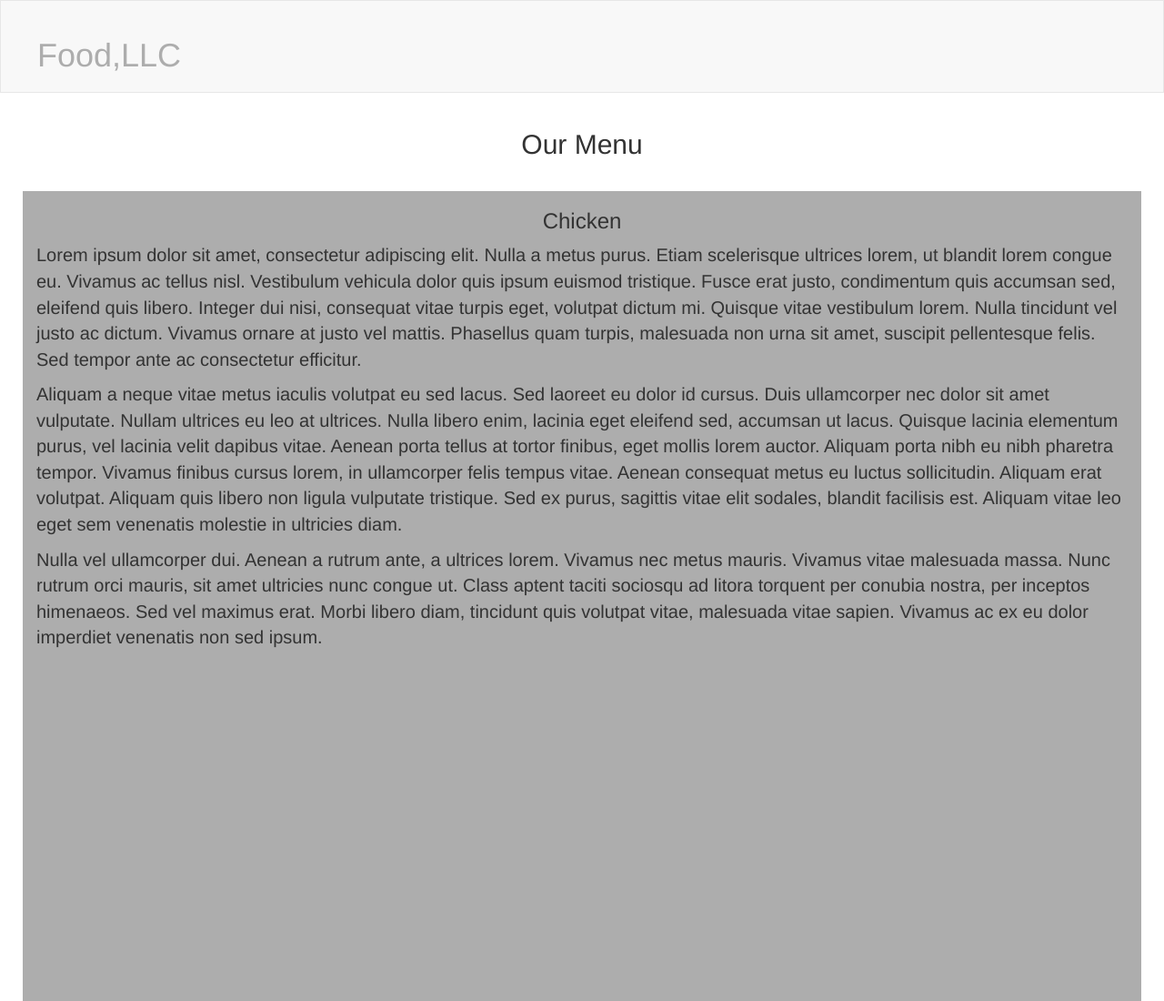
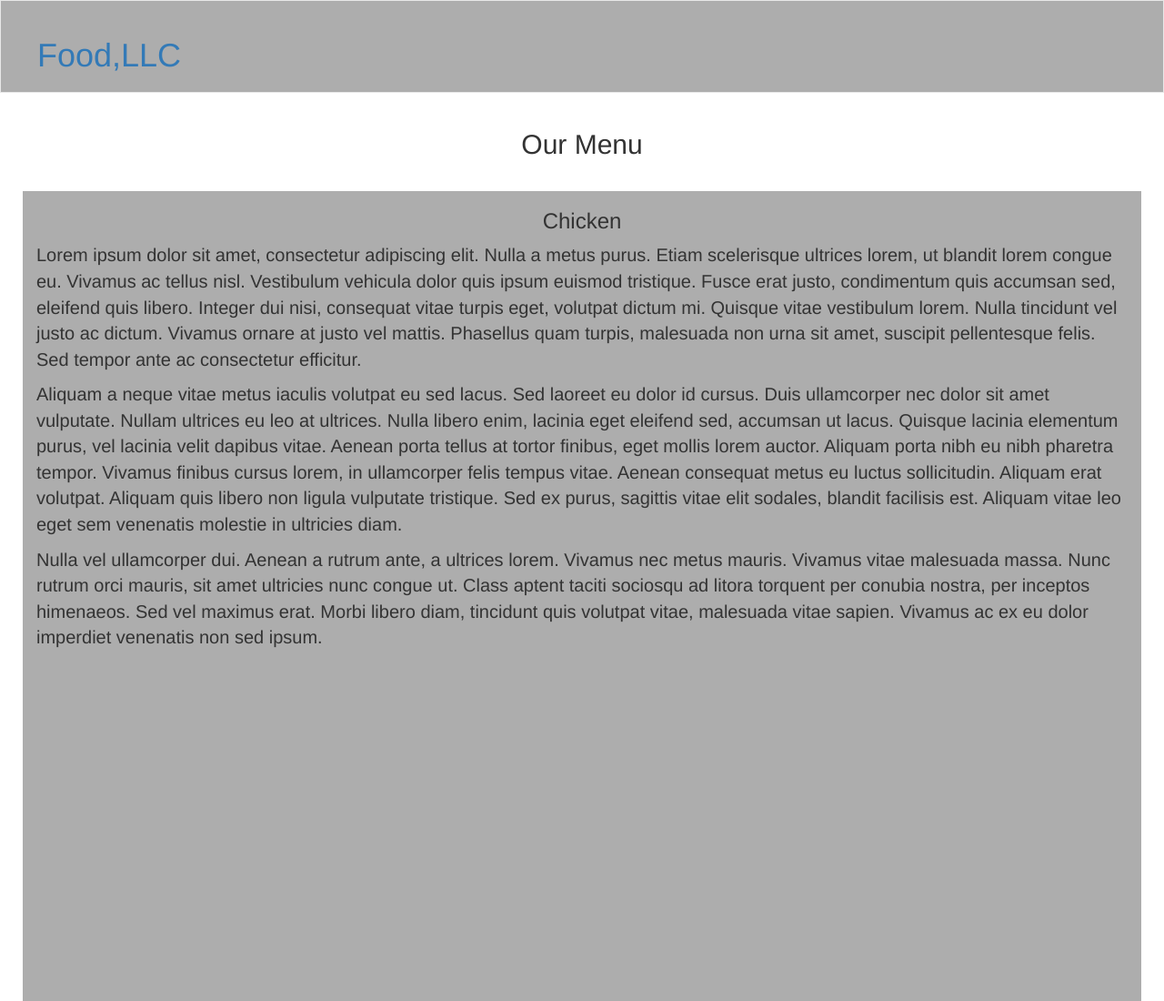
Before and after one commit to praveenjm2000/htmlcoursera, a plain HTML site: page week3/index.html in a window 1280 px wide. Shown: the top 1100 px of the page at 91% size. Drawn offline with nearby package versions, Linux system fonts and the light colour scheme.

Commit message:
Update style.css

```diff
--- a/week3/css/style.css
+++ b/week3/css/style.css
@@ -8,7 +8,7 @@ a:link {
 
 #main-nav{
 	border-radius: 0;
-	background-color: #22222;
+	background-color: #ADADAD;
     padding: 25px;
 }
 
@@ -22,7 +22,7 @@ a:link {
 }
 
 #brand{
-	color: #ADADAD;
+	color: #22222;
 	margin: 0px;
 }
 
```
